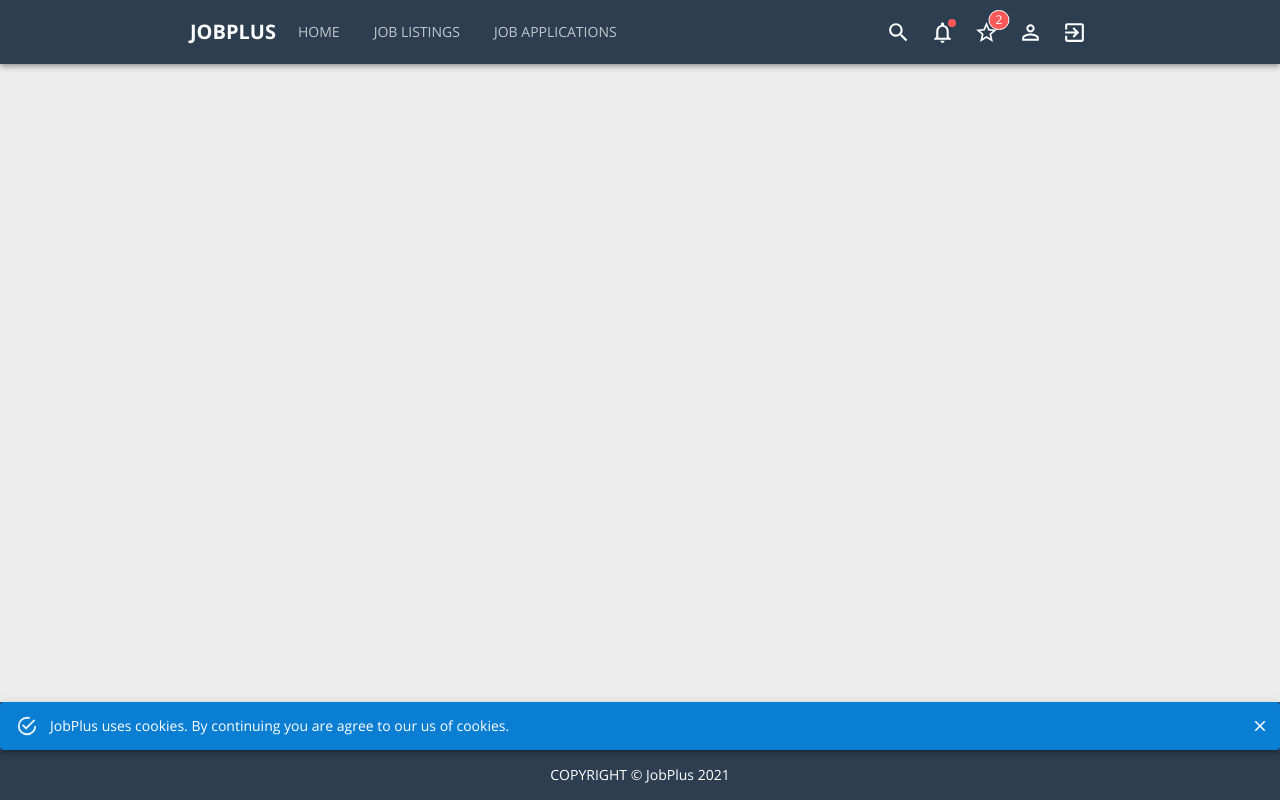
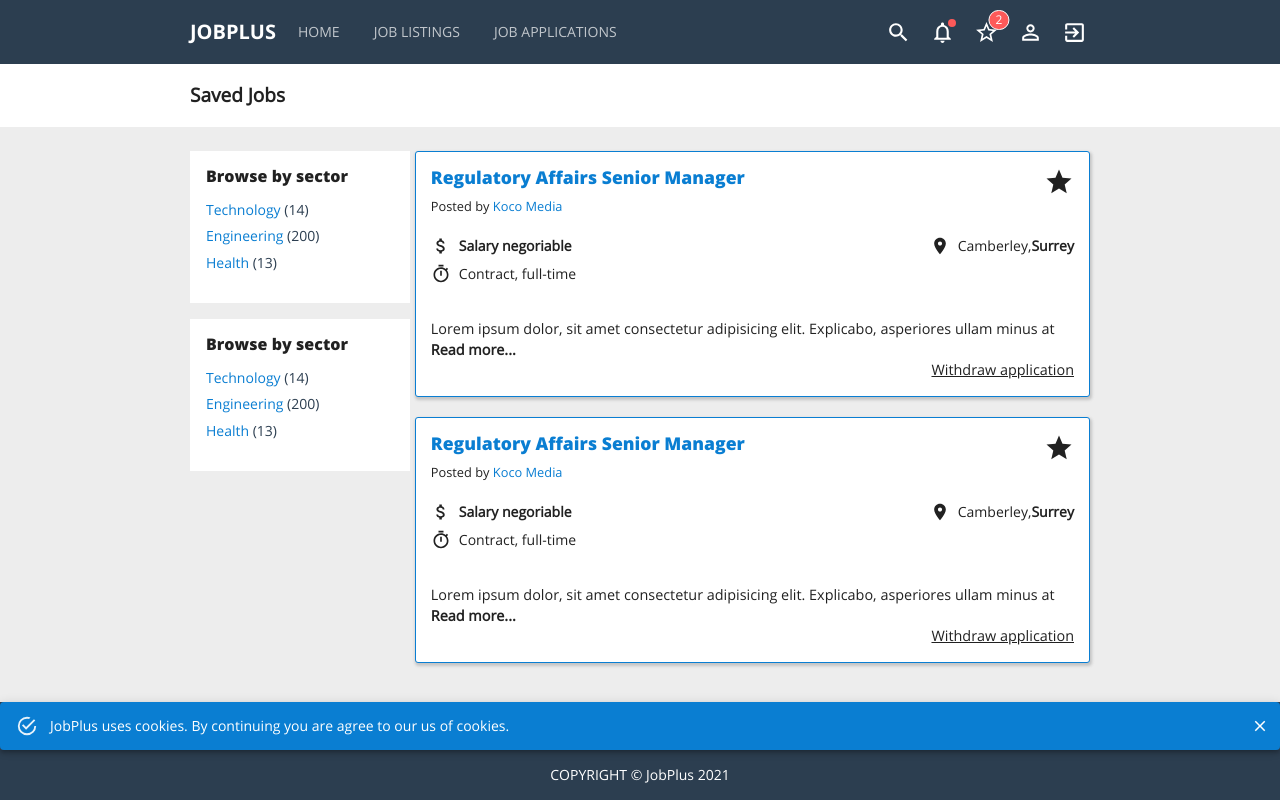
Before and after one commit to Sarkash-pi/JobPlus_React.js, a React (Create React App) app: page /saved-jobs in a window 1280 px wide. Built offline with nearby package versions, Linux system fonts and the light colour scheme.

Commit message:
Created job-applications, search, notifications and saved-jobs pages

```diff
--- a/src/App.js
+++ b/src/App.js
@@ -5,6 +5,10 @@
 import Cookie from './components/Cookie';
 import Home from './pages/Home';
 import JobListings from './pages/JobListings';
+import JobApplications from './pages/JobApplications';
+import Search from './pages/Search';
+import Notifications from './pages/Notifications';
+import SavedJobs from './pages/SavedJobs';
 
 
 function App() {
@@ -15,6 +19,10 @@
       <Switch>
         <Route exact path='/' render={props => <Home {...props} />} />
         <Route exact path='/job-listings' render={props => <JobListings {...props} />} />
+        <Route exact path='/job-applications' render={props => <JobApplications {...props} />} />
+        <Route exact path='/search' render={props => <Search {...props} />} />
+        <Route exact path='/notifications' render={props => <Notifications {...props} />} />
+        <Route exact path='/saved-jobs' render={props => <SavedJobs {...props} />} />
       </Switch>
       <Cookie />
       <Footer />
--- a/src/components/Listing.js
+++ b/src/components/Listing.js
@@ -11,6 +11,7 @@
 
 const useStyles = makeStyles((theme) => ({
   root: {
+    display: 'grid',
     border: `1px solid ${theme.palette.common.beta}`,
     backgroundColor: theme.palette.common.light,
     padding: '15px',
--- a/src/components/ListingFilter.js
+++ b/src/components/ListingFilter.js
@@ -8,7 +8,7 @@
   root: {
     display: 'grid',
     gridTemplateColumns: 'min-content 1fr',
-    gridGap: '1.2rem',
+    gridGap: '0.3rem',
     ...theme.container,
     marginTop: '1.5rem',
   },
--- a/src/components/Navbar.js
+++ b/src/components/Navbar.js
@@ -137,7 +137,7 @@
                 <SearchIcon />
               </IconButton>
 
-              <IconButton size="small" component={Link} to={'/notfications'} color='inherit' edge='start'>
+              <IconButton size="small" component={Link} to={'/notifications'} color='inherit' edge='start'>
                 <Badge color="error" overlap="circular" variant="dot">
                   <NotificationsNoneIcon />
                 </Badge>
--- /dev/null
+++ b/src/components/PageTitle.js
@@ -0,0 +1,29 @@
+import React from 'react'
+import { makeStyles } from '@material-ui/styles'
+
+const useStyles = makeStyles((theme) => ({
+  root: {
+    backgroundColor: theme.palette.common.light,
+  },
+  container: {
+    ...theme.container,
+    padding: ' 5px 0',
+  },
+  title: {
+    fontSize: '19px',
+  }
+}));
+
+export default function PageTitle(props) {
+
+  const classes = useStyles();
+  const { title } = props;
+
+  return (
+    <div className={classes.root}>
+      <div className={classes.container}>
+        <h1 className={classes.title}>{title}</h1>
+      </div>
+    </div>
+  )
+}
--- /dev/null
+++ b/src/pages/JobApplications.js
@@ -0,0 +1,12 @@
+import React from 'react'
+import Hero from '../components/Hero'
+import ListingFilter from '../components/ListingFilter'
+
+export default function JobApplications() {
+  return (
+    <>
+      <Hero heroType='plain' />
+      <ListingFilter />
+    </>
+  )
+}
--- /dev/null
+++ b/src/pages/Notifications.js
@@ -0,0 +1,12 @@
+import React from 'react'
+import ListingFilter from '../components/ListingFilter'
+import PageTitle from '../components/PageTitle'
+
+export default function Notifications() {
+  return (
+    <>
+      <PageTitle title='Notifications' />
+      <ListingFilter />
+    </>
+  )
+}
--- /dev/null
+++ b/src/pages/SavedJobs.js
@@ -0,0 +1,12 @@
+import React from 'react'
+import ListingFilter from '../components/ListingFilter'
+import PageTitle from '../components/PageTitle'
+
+export default function SavedJobs() {
+  return (
+    <>
+      <PageTitle title='Saved Jobs' />
+      <ListingFilter />
+    </>
+  )
+}
--- /dev/null
+++ b/src/pages/Search.js
@@ -0,0 +1,12 @@
+import React from 'react'
+import Hero from '../components/Hero'
+import ListingFilter from '../components/ListingFilter'
+
+export default function Search() {
+  return (
+    <>
+      <Hero heroType='plain' />
+      <ListingFilter />
+    </>
+  )
+}
```
